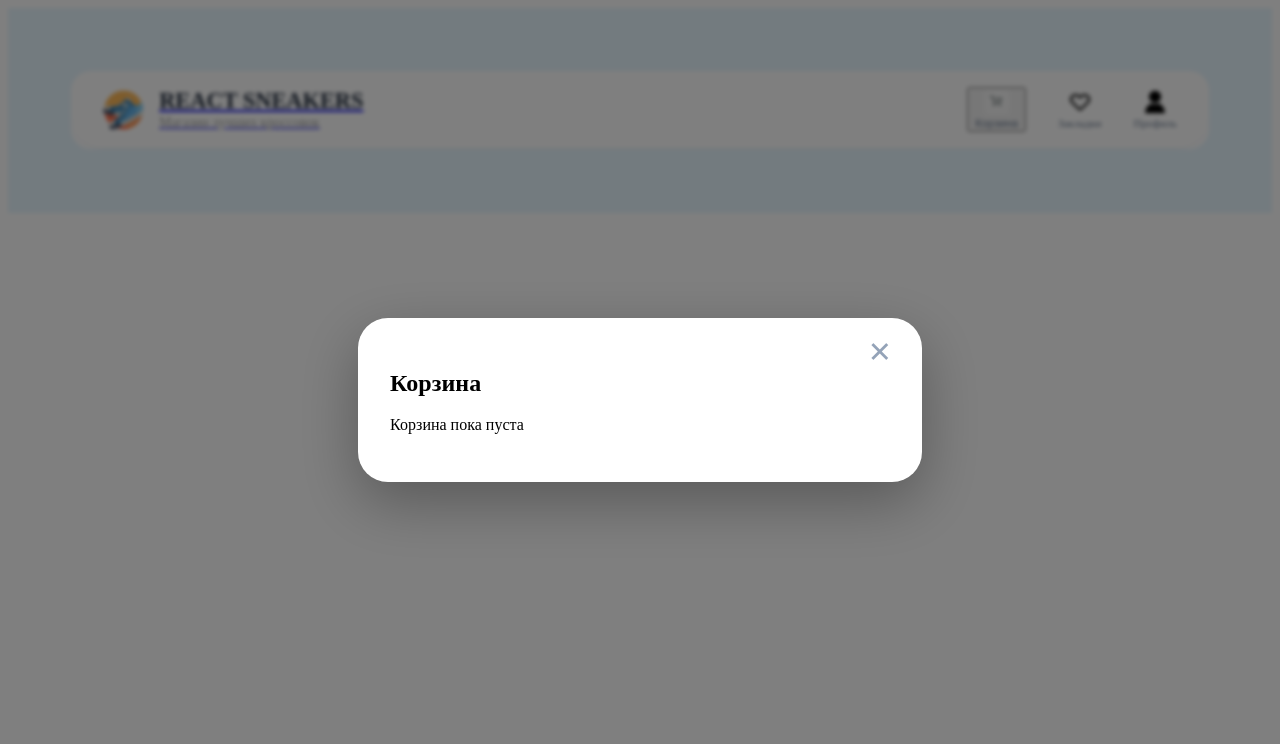
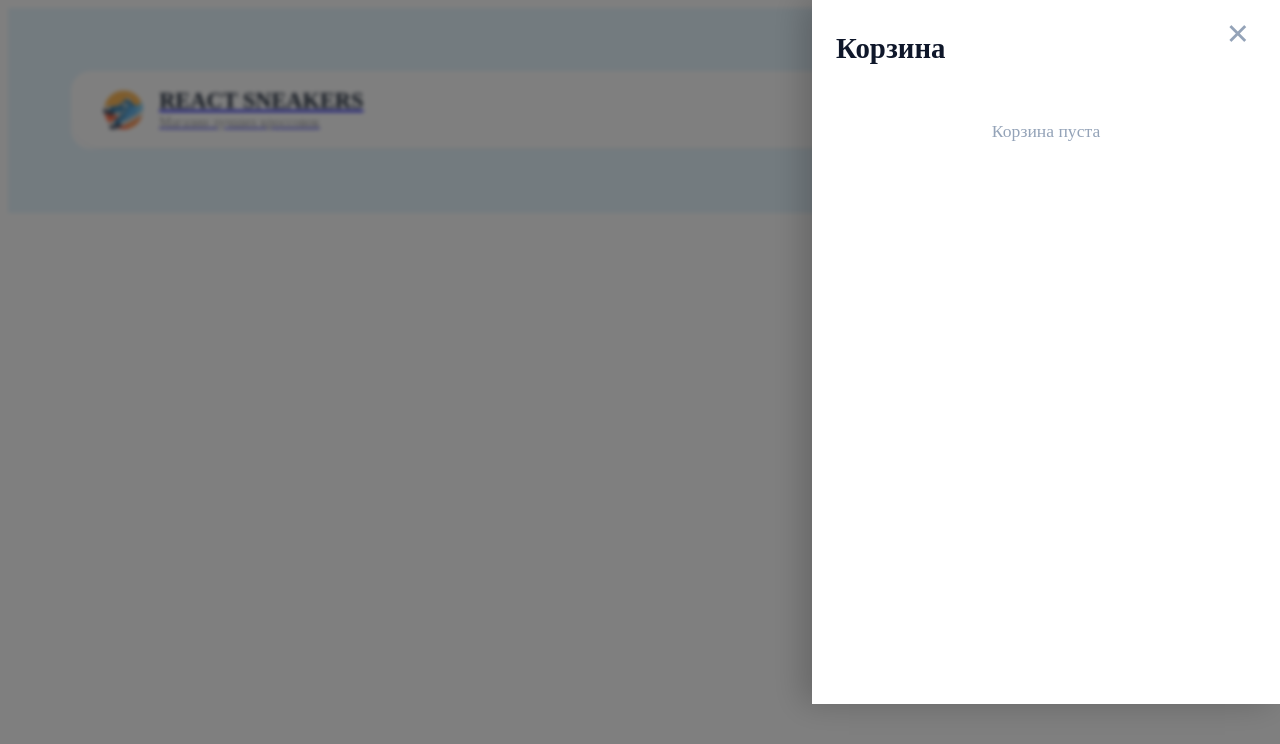
Before and after one commit to PoN1EXE/sneakerShop, a React (Vite) app: page /profile in a window 1280 px wide. Both pictures are taken after a click on the button "Корзина". Shown: the top 744 px of the page. Built offline with nearby package versions, Linux system fonts and the light colour scheme.

Commit message:
сделал налог и карточки

```diff
--- a/src/components/CartModal/CartModal.module.scss
+++ b/src/components/CartModal/CartModal.module.scss
@@ -6,22 +6,30 @@
   height: 100%;
   background: rgba(0, 0, 0, 0.5);
   display: flex;
-  justify-content: center;
-  align-items: center;
+  justify-content: flex-end;
   z-index: 1000;
   backdrop-filter: blur(2px);
 }
 
 .modal {
   background: #ffffff;
-  border-radius: 30px;
-  padding: 2rem;
-  max-width: 500px;
-  width: 90%;
-  max-height: 80vh;
-  overflow-y: auto;
-  box-shadow: 0 20px 60px rgba(0, 0, 0, 0.3);
+  width: 420px;
+  height: 80vh;
+  padding: 2rem 1.5rem;
+  display: flex;
+  flex-direction: column;
+  box-shadow: -10px 0 30px rgba(0, 0, 0, 0.2);
+  animation: slideIn 0.3s ease;
   position: relative;
+}
+
+@keyframes slideIn {
+  from {
+    transform: translateX(100%);
+  }
+  to {
+    transform: translateX(0);
+  }
 }
 
 .closeBtn {
@@ -40,6 +48,134 @@
   }
 }
 
-.content {
-  margin-top: 1rem;
+.title {
+  font-size: 1.8rem;
+  font-weight: 700;
+  color: #0f172a;
+  margin: 0 0 1.5rem 0;
 }
+
+.empty {
+  text-align: center;
+  color: #94a3b8;
+  font-size: 1.1rem;
+  margin-top: 2rem;
+}
+
+.itemsList {
+  flex: 1;
+  overflow-y: auto;
+  margin-bottom: 1rem;
+  padding-right: 0.25rem;
+
+  &::-webkit-scrollbar {
+    width: 4px;
+  }
+  &::-webkit-scrollbar-track {
+    background: #f1f5f9;
+    border-radius: 4px;
+  }
+  &::-webkit-scrollbar-thumb {
+    background: #cbd5e1;
+    border-radius: 4px;
+  }
+}
+
+.cartItem {
+  display: flex;
+  align-items: center;
+  gap: 1rem;
+  padding: 0.75rem 0;
+  border-bottom: 1px solid #f1f5f9;
+
+  &:last-child {
+    border-bottom: none;
+  }
+}
+
+.itemImage {
+  width: 64px;
+  height: 64px;
+  object-fit: contain;
+  border-radius: 8px;
+  background: #f8fafc;
+  flex-shrink: 0;
+}
+
+.itemInfo {
+  flex: 1;
+  display: flex;
+  flex-direction: column;
+  gap: 0.2rem;
+  min-width: 0;
+}
+
+.itemTitle {
+  font-weight: 500;
+  font-size: 0.95rem;
+  color: #1e293b;
+  white-space: nowrap;
+  overflow: hidden;
+  text-overflow: ellipsis;
+}
+
+.itemPrice {
+  font-weight: 600;
+  font-size: 1rem;
+  color: #0f172a;
+}
+
+.removeBtn {
+  background: none;
+  border: none;
+  font-size: 1.4rem;
+  cursor: pointer;
+  color: #94a3b8;
+  padding: 0.25rem 0.5rem;
+  transition:
+    color 0.2s,
+    transform 0.2s;
+  flex-shrink: 0;
+
+  &:hover {
+    color: #ef4444;
+    transform: scale(1.1);
+  }
+}
+
+.footer {
+  border-top: 2px solid #f1f5f9;
+  padding-top: 1rem;
+  display: flex;
+  justify-content: space-between;
+  align-items: center;
+  margin-top: auto;
+}
+
+.total {
+  font-size: 1.2rem;
+  font-weight: 700;
+  color: #0f172a;
+}
+
+.checkoutBtn {
+  background: #3b82f6;
+  color: #fff;
+  border: none;
+  padding: 0.6rem 1.8rem;
+  border-radius: 30px;
+  font-weight: 600;
+  font-size: 0.9rem;
+  cursor: pointer;
+  transition:
+    background 0.2s,
+    transform 0.2s;
+
+  &:hover {
+    background: #2563eb;
+  }
+
+  &:active {
+    transform: scale(0.96);
+  }
+}
--- a/src/components/CartModal/CartModal.tsx
+++ b/src/components/CartModal/CartModal.tsx
@@ -3,13 +3,12 @@ import { useCartStore } from '../../store/cartStore'
 import styles from './CartModal.module.scss'
 
 export const CartModal = () => {
-  const { isCartOpen, closeCart } = useCartStore()
+  const { isCartOpen, closeCart, items, removeFromCart } = useCartStore()
 
   useEffect(() => {
     if (isCartOpen) {
       document.body.style.overflow = 'hidden'
-    }
-    {
+    } else {
       document.body.style.overflow = 'auto'
     }
     return () => {
@@ -22,9 +21,14 @@ export const CartModal = () => {
       if (e.key === 'Escape') closeCart()
     }
     document.addEventListener('keydown', escapeHandler)
+    return () => document.removeEventListener('keydown', escapeHandler)
   }, [closeCart])
 
   if (!isCartOpen) return null
+
+  const totalPrice = items.reduce((sum, item) => sum + item.price, 0)
+  const nalog = 1.05
+  const priceWithNalog = totalPrice * nalog
 
   return (
     <div className={styles.overlay} onClick={closeCart}>
@@ -32,11 +36,38 @@ export const CartModal = () => {
         <button className={styles.closeBtn} onClick={closeCart}>
           ✕
         </button>
-        <h2>Корзина</h2>
-        <div className={styles.content}>
-          <p>Корзина пока пуста</p>
-          {/*СПИСОК КРОССОВОК ЧТО КИНУЛИ В КОРЗИНУ*/}
-        </div>
+
+        <h2 className={styles.title}>Корзина</h2>
+
+        {items.length === 0 ? (
+          <p className={styles.empty}>Корзина пуста</p>
+        ) : (
+          <>
+            <div className={styles.itemsList}>
+              {items.map((item) => (
+                <div key={item.id} className={styles.cartItem}>
+                  <img className={styles.itemImage} src={item.imageUrl} alt={item.title} />
+                  <div className={styles.itemInfo}>
+                    <span className={styles.itemTitle}>{item.title}</span>
+                    <span className={styles.itemPrice}>{item.price} руб.</span>
+                  </div>
+                  <button
+                    className={styles.removeBtn}
+                    onClick={() => removeFromCart(item.id)}
+                    aria-label='Удалить товар'>
+                    ✕
+                  </button>
+                </div>
+              ))}
+            </div>
+
+            <div className={styles.footer}>
+              <span className={styles.total}>Итого: {totalPrice} руб.</span>
+              <span className={styles.total}>Налог 5%: {priceWithNalog} </span>
+              <button className={styles.checkoutBtn}>Оформить заказ</button>
+            </div>
+          </>
+        )}
       </div>
     </div>
   )
--- a/src/components/SneakerList/SneakerList.tsx
+++ b/src/components/SneakerList/SneakerList.tsx
@@ -1,10 +1,12 @@
 import { useState } from 'react'
 import { useSneakers } from './../../hooks/useSneakers'
 import styles from './SneakerList.module.scss'
+import { useCartStore } from '../../store/cartStore'
 
 export const SneakerList = () => {
   const [search, setSearch] = useState('')
   const { data, isLoading, isError, error } = useSneakers()
+  const addToCart = useCartStore((state) => state.addToCart)
 
   if (isLoading) return <div>Загрузка...</div>
   if (isError) return <div>Ошибка... {error.message}</div>
@@ -38,7 +40,7 @@ export const SneakerList = () => {
               <div className={styles.cardFooter}>
                 <p>Цена:</p>
                 <span className={styles.price}>{sneaker.price}</span>
-                <button className={styles.buttonAdd}>
+                <button onClick={() => addToCart(sneaker)} className={styles.buttonAdd}>
                   <img
                     className={styles.customImg}
                     src='/src/assets/headerIcon/shopCart.png'
--- a/src/mocks/sneakers.tsx
+++ b/src/mocks/sneakers.tsx
@@ -1,5 +1,5 @@
 export interface Sneaker {
-  id: number | string
+  id: string
   title: string
   price: number
   imageUrl: string
--- a/src/store/cartStore.tsx
+++ b/src/store/cartStore.tsx
@@ -1,15 +1,29 @@
 import { create } from 'zustand'
+import type { Sneaker } from '../mocks/sneakers'
 
-interface CartStore {
+export interface CartStore {
   isCartOpen: boolean
   openCart: () => void
   closeCart: () => void
+  addToCart: (item: Sneaker) => void
+  removeFromCart: (id: string) => void
+  clearCart: () => void
+  items: Sneaker[]
 }
 
 export const useCartStore = create<CartStore>((set) => ({
   isCartOpen: false,
+  items: [],
 
   openCart: () => set({ isCartOpen: true }),
 
   closeCart: () => set({ isCartOpen: false }),
+
+  addToCart: (item: Sneaker) => set((state) => ({ items: [...state.items, item] })),
+  removeFromCart: (id: string) =>
+    set((state) => ({
+      items: state.items.filter((item) => item.id !== id),
+    })),
+
+  clearCart: () => set({ items: [] }),
 }))
```
